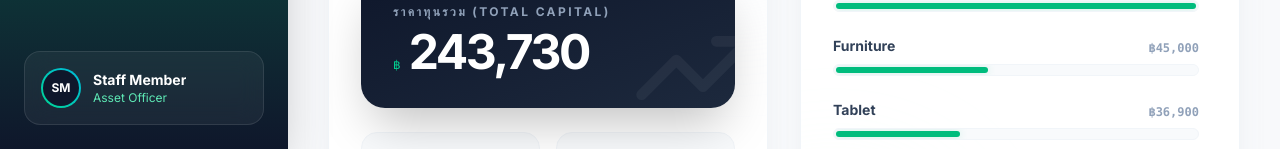
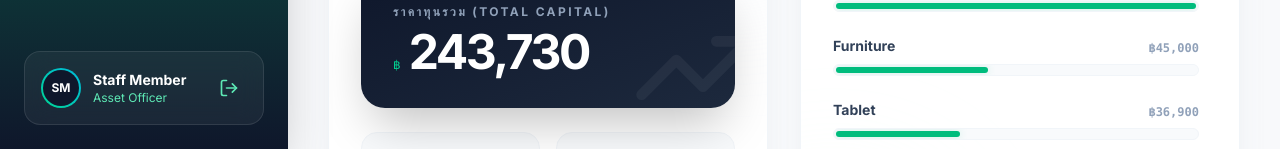
Before and after one commit to kiatnarongthanomsap/asset-track, a React (Vite) app: page / in a window 1280 px wide. Both pictures are taken after a click on the button "SIGN IN". Shown: the part 651-800 px from the top of the page. Built offline with nearby package versions, Linux system fonts and the light colour scheme.

Commit message:
เพิ่มปุ่มออก

```diff
--- a/src/App.jsx
+++ b/src/App.jsx
@@ -6,7 +6,8 @@ import {
     Settings,
     Menu,
     X,
-    CreditCard
+    CreditCard,
+    LogOut
 } from 'lucide-react';
 
 import { INITIAL_DATA } from './data/mockData';
@@ -163,10 +164,17 @@ export default function App() {
                                     SM
                                 </div>
                             </div>
-                            <div className="ml-3 overflow-hidden">
-                                <p className="text-sm font-bold text-white truncate">Staff Member</p>
-                                <p className="text-xs text-emerald-300 truncate">Asset Officer</p>
+                            <div className="ml-3 overflow-hidden flex-1">
+                                <p className="text-sm font-bold text-white truncate">{user?.name || 'Staff Member'}</p>
+                                <p className="text-xs text-emerald-300 truncate">{user?.role || 'Asset Officer'}</p>
                             </div>
+                            <button
+                                onClick={() => setUser(null)}
+                                className="ml-2 p-2 rounded-xl text-emerald-300 hover:bg-white/10 hover:text-white transition-all group"
+                                title="ออกจากระบบ"
+                            >
+                                <LogOut className="w-5 h-5 group-hover:scale-110 transition-transform" />
+                            </button>
                         </div>
                     </div>
                 </div>
```
